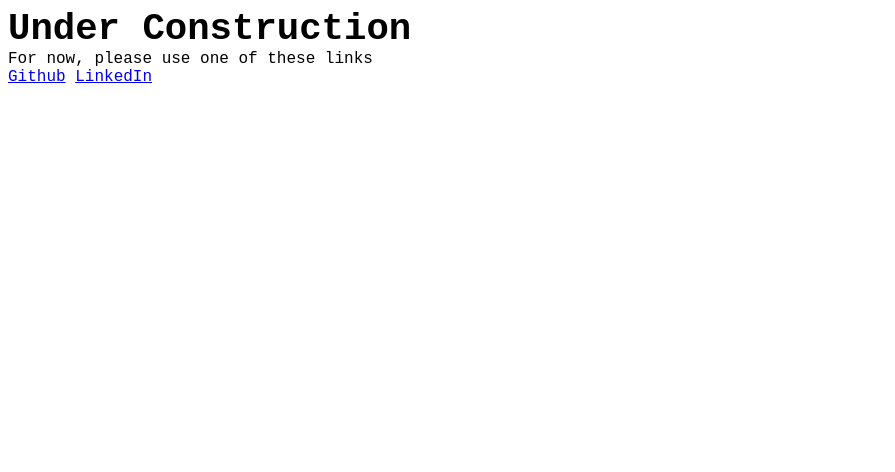
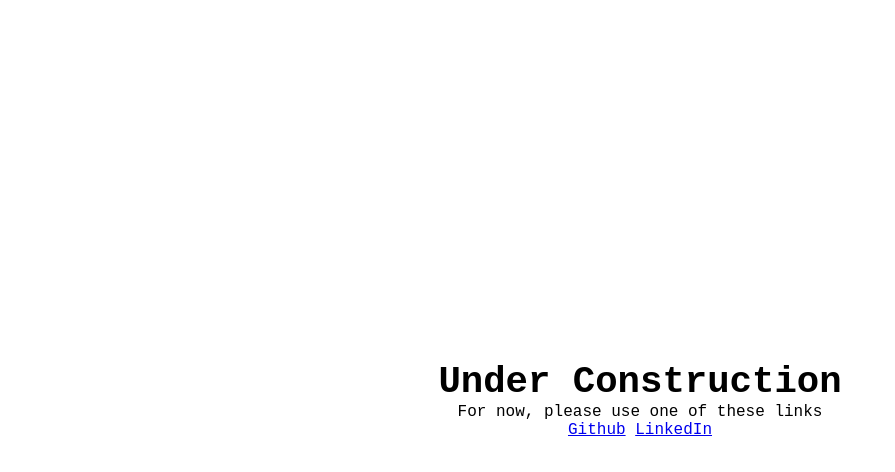
Before and after one commit to Henderythmix/henderythmix.github.io, a plain HTML site: page index.html in a window 1280 px wide. Shown: the whole page, without its empty margins (0-895 px from the left). Drawn offline with Linux system fonts and the light colour scheme.

Commit message:
Light correction to under construction page

```diff
--- a/index.html
+++ b/index.html
@@ -3,6 +3,15 @@
     <head>
         <title>Under Construction</title>
         <link rel="stylesheet" href="css/style.css" />
+        <style>
+            #under-construction {
+                text-align: center;
+                position: absolute;
+                top:50%;
+                left:50%;
+                transform: translate(-50%, -50%);
+            }
+        </style>
     </head>
     <body>
         <div id="under-construction">
```
Also changed, not shown: 1 other file.
